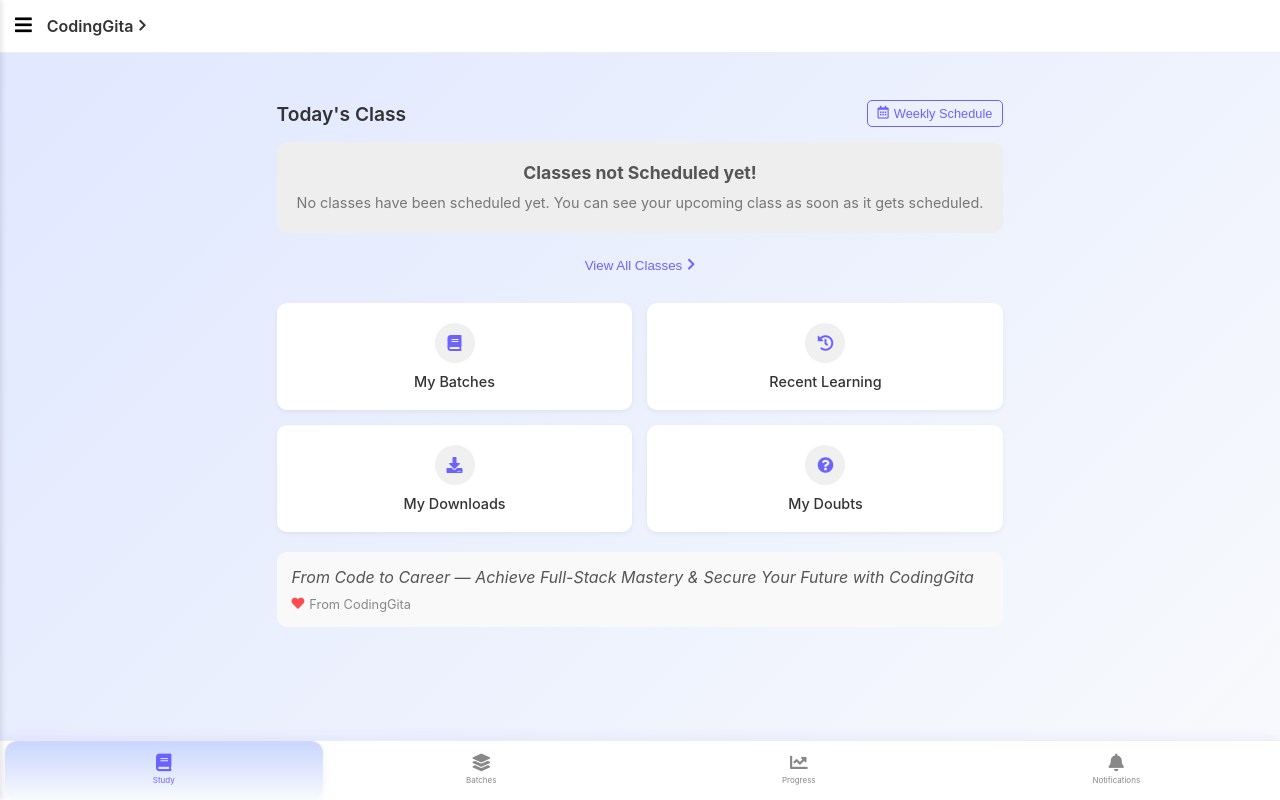
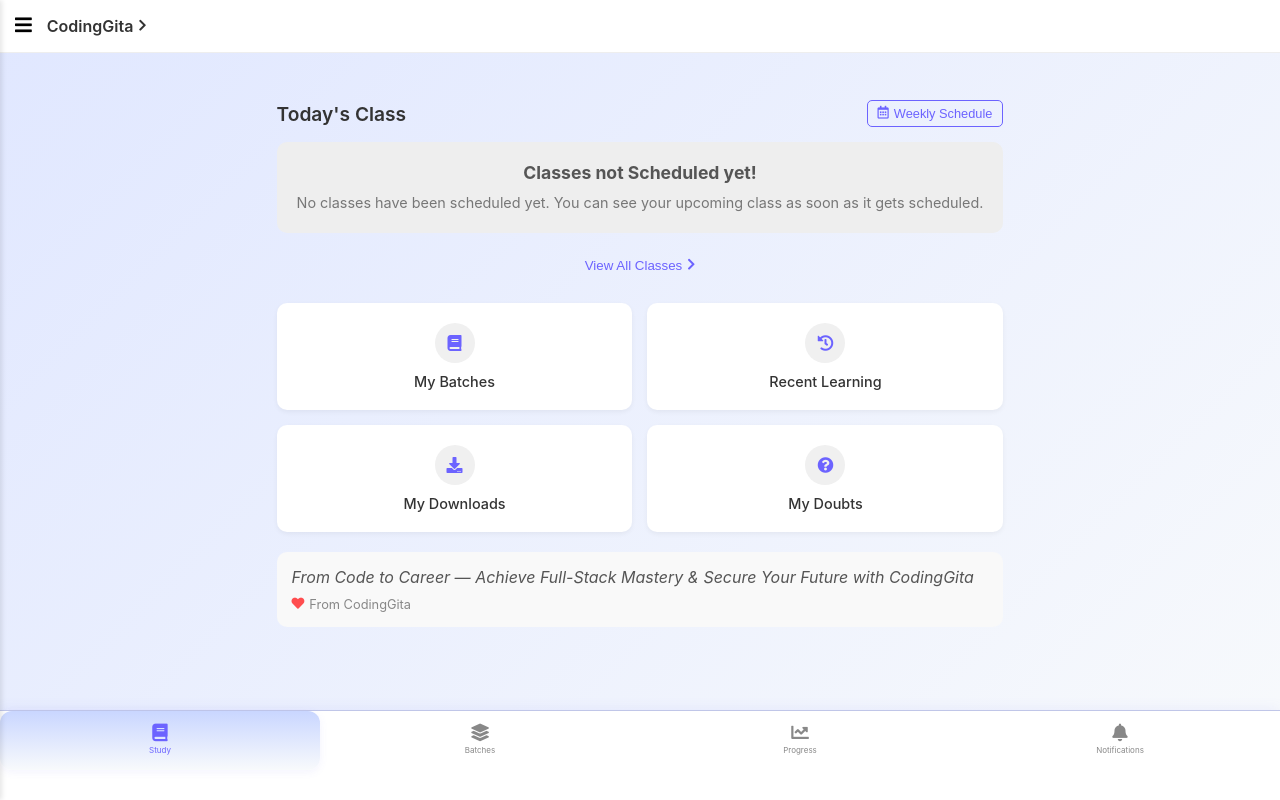
Before and after one commit to Dhruvesh1611/CodingGita, a React (Create React App) app in the folder coding-gita-pwa/: page / in a window 1280 px wide. Built offline with nearby package versions, Linux system fonts and the light colour scheme.

Commit message:
update bottom bar

```diff
--- a/coding-gita-pwa/src/style/mobile.css
+++ b/coding-gita-pwa/src/style/mobile.css
@@ -352,16 +352,16 @@
     bottom: 0;
     left: 0;
     width: 100%;
-  height: 60px;
-  background-color: #fff;
+    height: 90px;
+    background-color: #ffffff;
     display: flex;
     justify-content: space-between;
     align-items: center;
-  border-top: 1px solid #eee;
+    border-top: 1px solid #c0c6e8;
     z-index: 100;
-  padding: 0 5px;
+    padding-bottom: 30px;
+    padding-top: 0px;
 }
-
 .nav-item {
   display: flex;
   flex-direction: column;
```
Also changed, not shown: coding-gita-pwa/public/favicon.png. Lines whose indentation alone changed are shown as unchanged.
